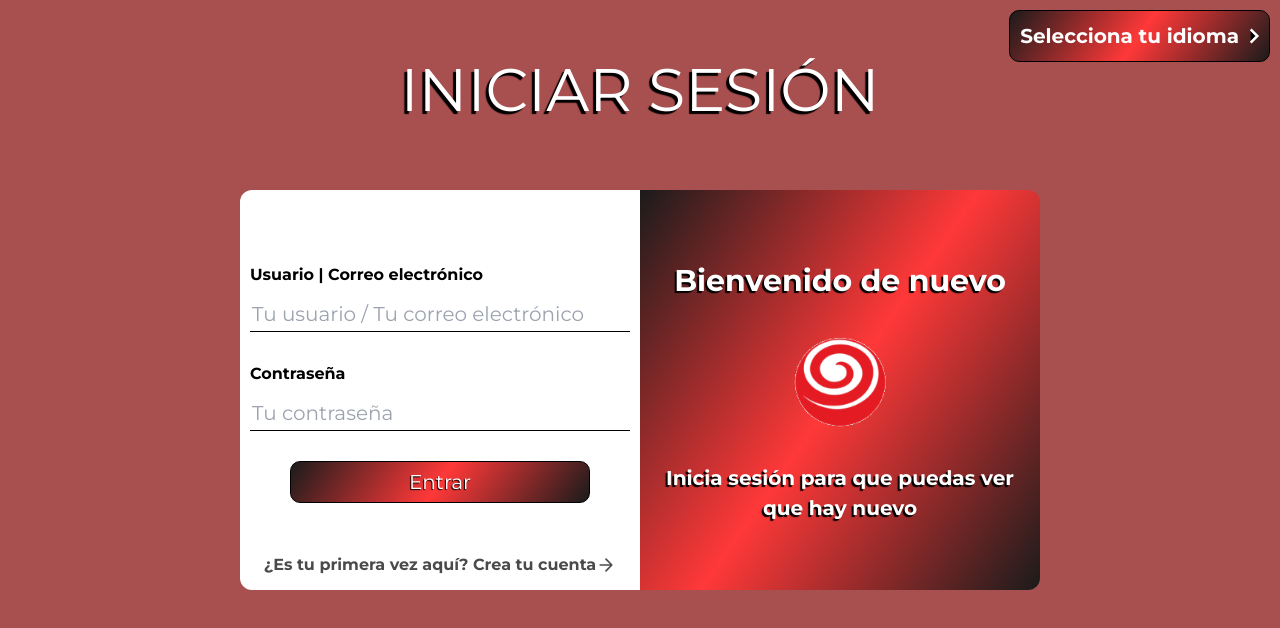
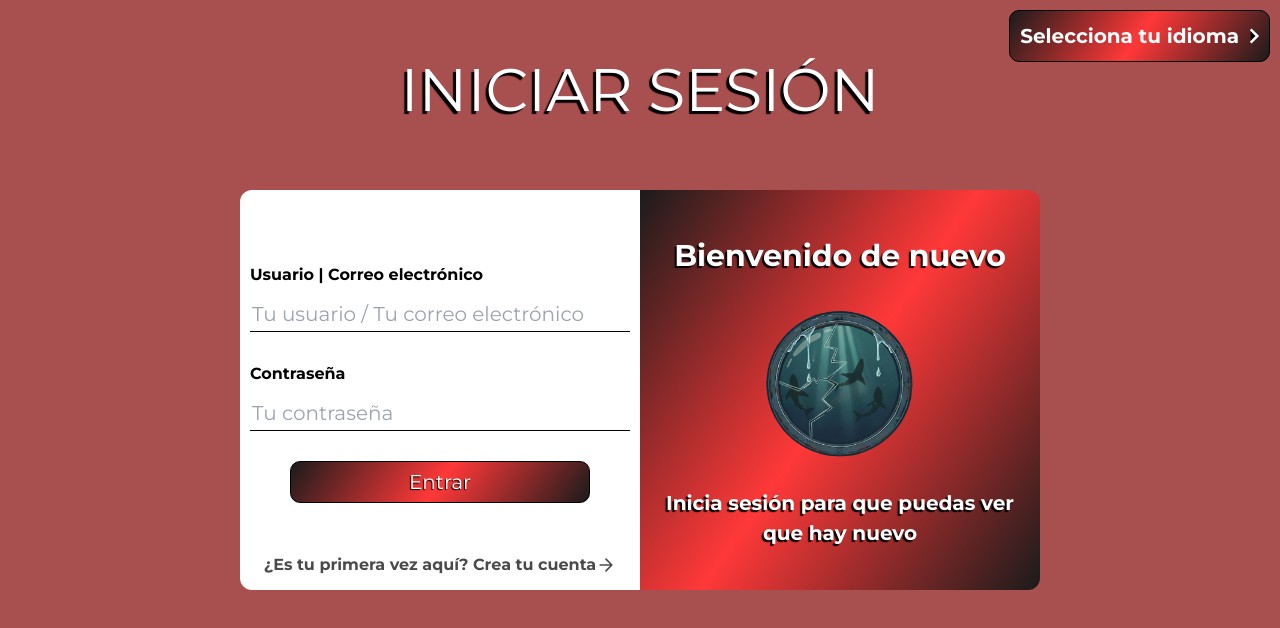
Before and after one commit to AntonioMorera/Telamonet, a Vue app: page /login in a window 1280 px wide. Shown: the top 628 px of the page. Built offline with nearby package versions, Linux system fonts and the light colour scheme.

Commit message:
Changed logo

```diff
--- a/src/views/LoginView.vue
+++ b/src/views/LoginView.vue
@@ -21,7 +21,7 @@
             </form>
             <div class="flex flex-col justify-center items-center h-[400px] w-[400px] p-[10px] text-white rounded-br-xl rounded-tr-xl" id="side-panel">
                 <p class="text-center text-[30px] font-bold mb-[30px] [text-shadow:-2px_2px_1px_black]" id="welcome">{{ t.login.welcome }}</p>
-                <img class="w-[100px] h-[100px]" src="/src/assets/logo/Bucafeed_logo.png" alt="">
+                <img class="w-[150px] h-[150px]" src="/src/assets/logo/logo_telamontones.png" alt="">
                 <p class="text-center text-[20px] font-bold mt-[30px] [text-shadow:-2px_2px_1px_black]" id="eslogan">{{ t.login.eslogan }}</p>
             </div>
         </div>
--- a/src/views/RegisterView.vue
+++ b/src/views/RegisterView.vue
@@ -13,7 +13,7 @@
         <div class="flex justify-center items-center mb-[150px]" id="form-container">
             <div class="flex flex-col justify-center items-center h-[400px] w-[400px] p-[10px] text-white rounded-bl-xl rounded-tl-xl" id="side-panel">
                 <p class="text-center text-[30px] font-bold mb-[30px] [text-shadow:-2px_2px_1px_black]" id="welcome">{{ t.register.welcome }}</p>
-                <img class="w-[100px] h-[100px]" src="/src/assets/logo/Bucafeed_logo.png" alt="">
+                <img class="w-[150px] h-[150px]" src="/src/assets/logo/logo_telamontones.png" alt="">
                 <p class="text-center text-[20px] font-bold mt-[30px] [text-shadow:-2px_2px_1px_black]" id="eslogan">{{ t.register.eslogan }}</p>
             </div>
             <form class="flex flex-col justify-center h-[400px] w-[400px] p-[10px] bg-white rounded-br-xl rounded-tr-xl" method="post">
```
Also changed, not shown: src/assets/logo/Bucafeed_logo.png (deleted), src/assets/logo/logo_telamontones.png (added).
